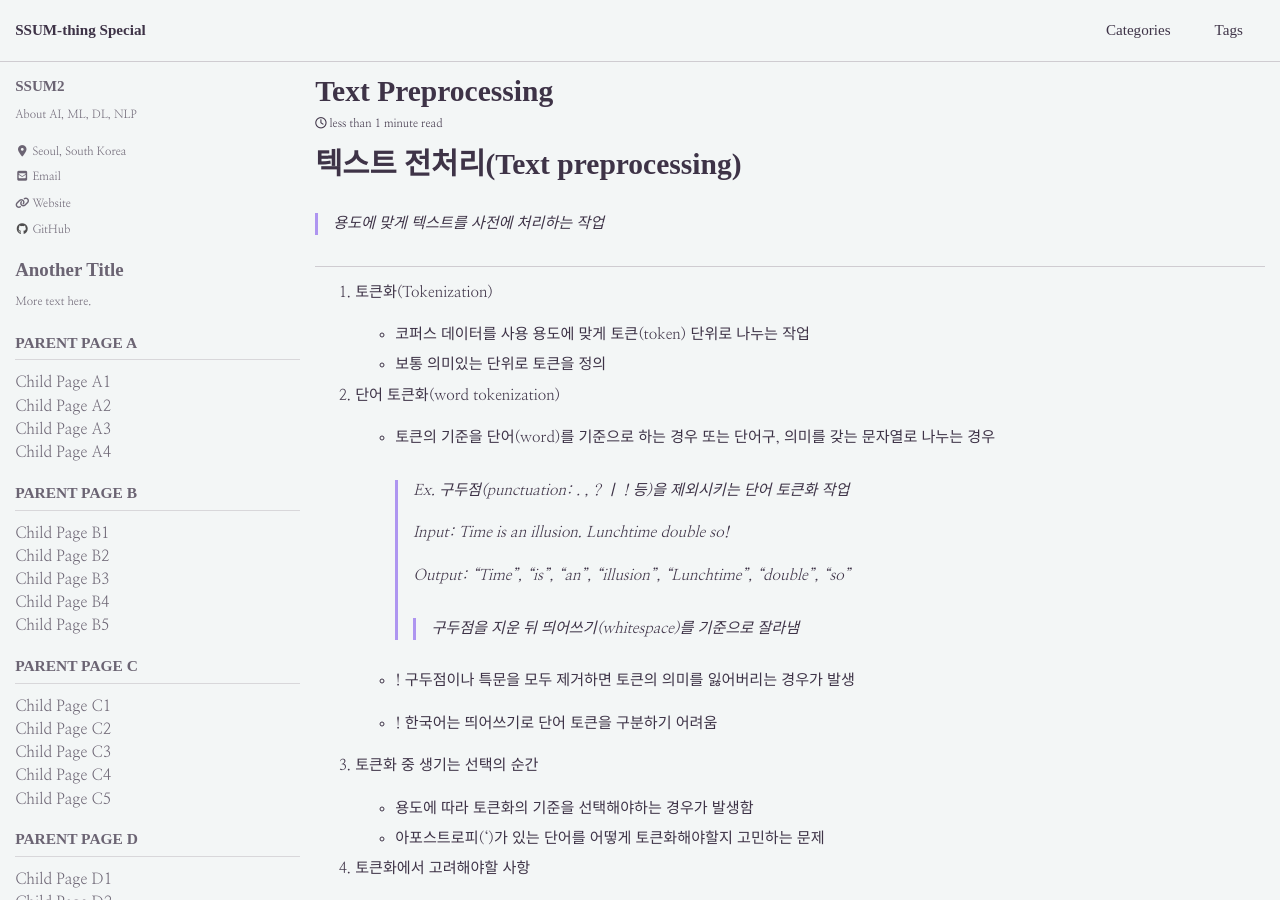
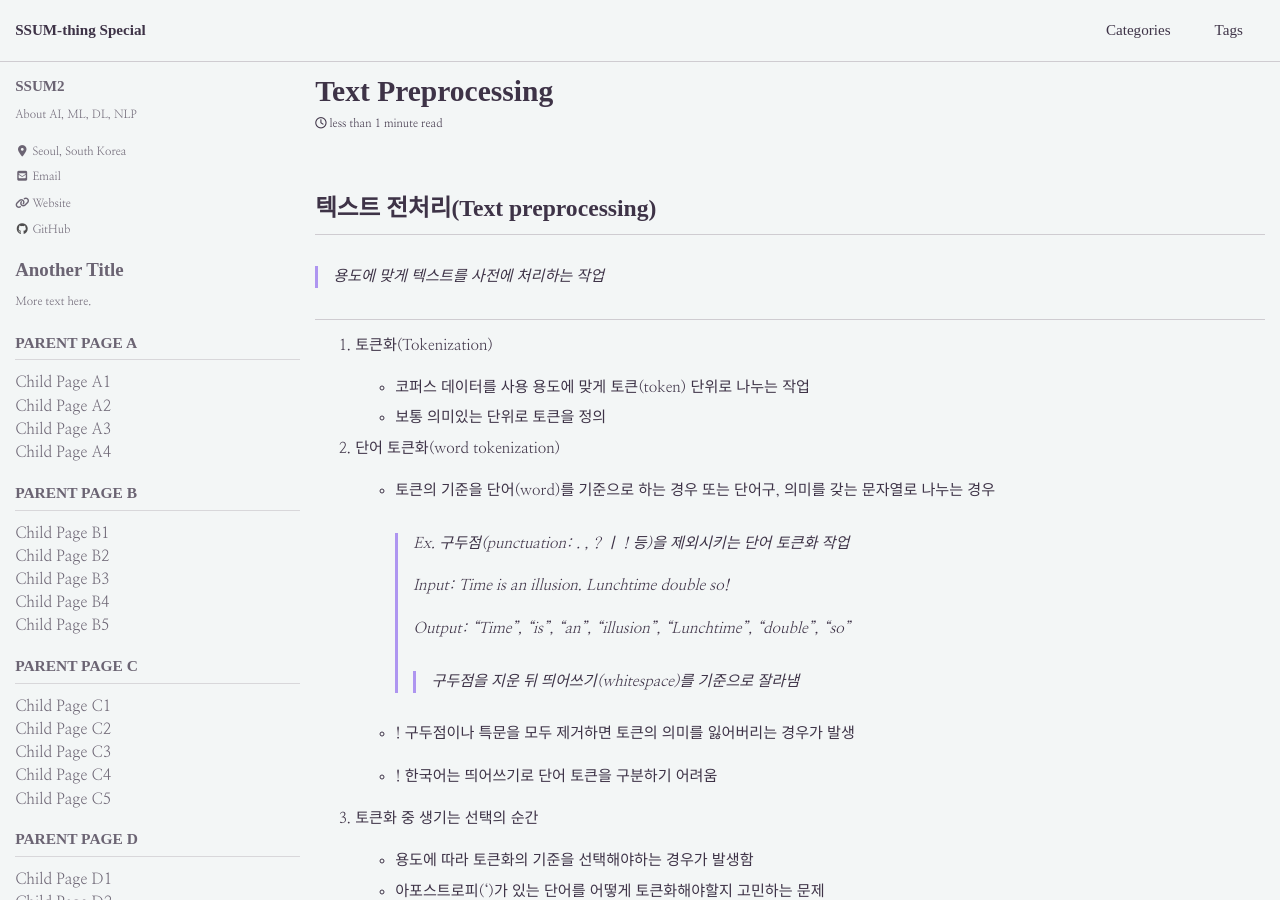
Before and after one commit to ssum-2/ssum-2.github.io, a Jekyll site: the page built from _posts/2019-08-19-Text-Preprocessing.md, in a window 1280 px wide and 900 px high. Built offline with Jekyll 4.4.1, drawn with Linux system fonts in a browser that asks for light colours; cached includes are drawn as plain includes; nearby versions of some CDN libraries; some web fonts are replaced; comment, search, counter and statistics services are not loaded.

Commit message:
wild character

```diff
--- a/_posts/2019-08-19-Text-Preprocessing.md
+++ b/_posts/2019-08-19-Text-Preprocessing.md
@@ -15,7 +15,7 @@ sidebar:
 last_modified_at: 2019-08-19
 ---
 
-# 텍스트 전처리(Text preprocessing)
+## 텍스트 전처리(Text preprocessing)
 
 > 용도에 맞게 텍스트를 사전에 처리하는 작업
 
```
Also changed, not shown: _posts/2019-09-05-lgcns_ai_tech_talk.md (+4 -1 lines), _posts/2019-10-26-Bixby-capsule.md (+1 -1 lines).
